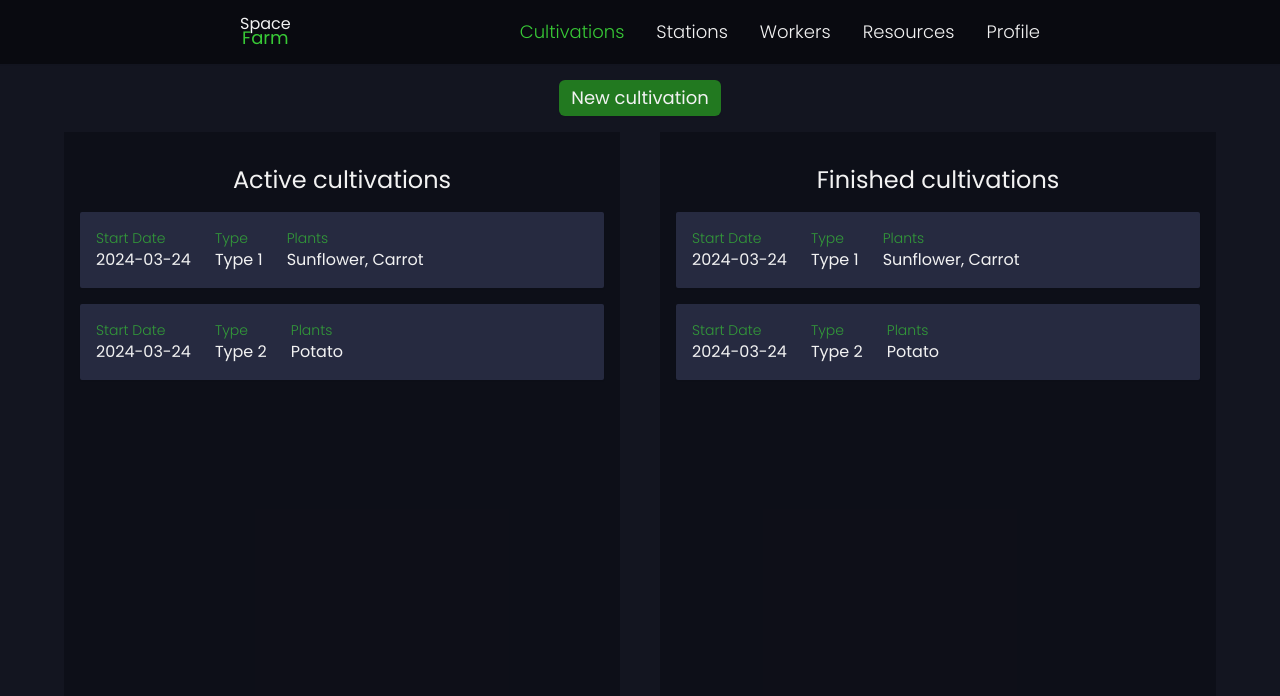
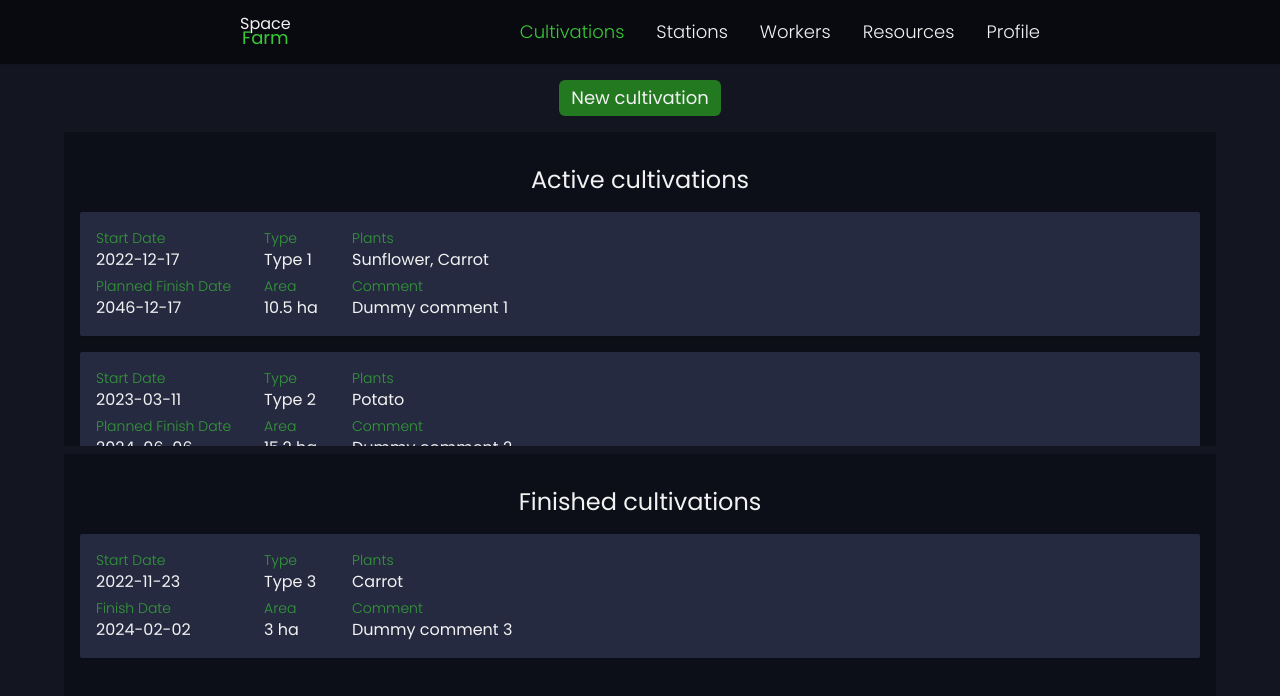
Before and after one commit to Fijalkowskim/Space-Farm-Managment-System, a React (Create React App) app in the folder frontend/: page / in a window 1280 px wide. Both pictures are taken after typing "Sample", "Sample123" into the empty fields and a click on the button "Login". Shown: the top 696 px of the page. Built offline with nearby package versions, Linux system fonts and the light colour scheme.

Commit message:
Cultivations display

```diff
--- a/frontend/src/components/cultivations/CultivationCard.jsx
+++ b/frontend/src/components/cultivations/CultivationCard.jsx
@@ -2,20 +2,49 @@ import React from "react";
 import { format } from "date-fns";
 import CultivationCardAttribute from "./CultivationCardAttribute";
 function CultivationCard({ cultivationData }) {
+  const finished = cultivationData.realFinishDate !== undefined;
   if (cultivationData === null) return;
   return (
-    <button className="flex flex-row items-center justify-start gap-6 p-4 text-text-50 bg-background-800 hover:bg-background-800/80 transition-colors rounded-sm shadow-sm w-full max-w-3xl text-base">
+    <button className="flex flex-col items-center justify-center gap-1 p-4 text-text-50 bg-background-800 hover:bg-background-800/80 transition-colors rounded-sm shadow-sm w-full text-base">
+      <div className="flex flex-row md:flex-nowrap flex-wrap items-center justify-start gap-6 w-full">
         <CultivationCardAttribute
+          className="w-36"
           label="Start date"
           value={format(cultivationData.startDate, "yyyy-MM-dd")}
         />
-      <CultivationCardAttribute label="Type" value={cultivationData.type} />
+        <CultivationCardAttribute
+          label="Type"
+          value={cultivationData.type}
+          className="w-16"
+        />
         <CultivationCardAttribute
           label="Plants"
           value={cultivationData.plants.map(
             (plant, idx) => `${idx !== 0 ? `, ` : ``}${plant}`
           )}
         />
+      </div>
+      <div className="flex flex-row md:flex-nowrap flex-wrap items-center justify-start gap-6 w-full">
+        <CultivationCardAttribute
+          className="w-36"
+          label={finished ? "Finish date" : "Planned finish date"}
+          value={format(
+            finished
+              ? cultivationData.realFinishDate
+              : cultivationData.plannedFinishDate,
+            "yyyy-MM-dd"
+          )}
+        />
+        <CultivationCardAttribute
+          label="Area"
+          value={`${cultivationData.area} ha`}
+          className="w-16"
+        />
+        <CultivationCardAttribute
+          label="Comment"
+          value={cultivationData.comment ?? "-"}
+        />
+      </div>
     </button>
   );
 }
--- a/frontend/src/components/cultivations/CultivationCardAttribute.jsx
+++ b/frontend/src/components/cultivations/CultivationCardAttribute.jsx
@@ -1,8 +1,14 @@
 import React from "react";
+import { cn } from "../../helpers/helpers";
 
-function CultivationCardAttribute({ label, value }) {
+function CultivationCardAttribute({ label, value, className }) {
   return (
-    <div className="flex flex-col items-start justify-center truncate">
+    <div
+      className={cn(
+        "flex flex-col items-start justify-center truncate",
+        className
+      )}
+    >
       <h1 className="text-sm  font-light capitalize text-primary-500 opacity-70">
         {label}
       </h1>
--- a/frontend/src/components/profile/AssignedCultivationsSection.jsx
+++ b/frontend/src/components/profile/AssignedCultivationsSection.jsx
@@ -7,7 +7,7 @@ function AssignedCultivationsSection() {
   return (
     <CultivationDisplay
       className={
-        "max-w-6xl rounded-md shadow-md items-start text-3xl max-h-[40rem] pt-2"
+        "w-full rounded-md shadow-md items-start text-3xl max-h-[40rem] pt-2"
       }
       header="Assiged cultivations"
       cultivations={getAssignedCultivations()}
--- a/frontend/src/components/profile/ProfileAttribute.jsx
+++ b/frontend/src/components/profile/ProfileAttribute.jsx
@@ -3,7 +3,7 @@ import React from "react";
 function ProfileAttribute({ label, value }) {
   return (
     <div className="flex flex-col items-start justify-center">
-      <h2 className="text-text-50/50 text-sm">{label}</h2>
+      <h2 className="text-primary-600/80 text-sm">{label}</h2>
       <p className="text-xl">{value}</p>
     </div>
   );
--- a/frontend/src/components/profile/YourProfileSection.jsx
+++ b/frontend/src/components/profile/YourProfileSection.jsx
@@ -8,7 +8,7 @@ function YourProfileSection() {
     return <div></div>;
   }
   return (
-    <div className="w-full flex-wrap max-w-6xl bg-background-950/50 p-4 rounded-md shadow-md text-text-50 flex flex-col items-center justify-center gap-3">
+    <div className="w-full flex-wrap bg-background-950/50 p-4 rounded-md shadow-md text-text-50 flex flex-col items-center justify-center gap-3">
       <div className="w-full flex items-center md:justify-between justify-center gap-3 md:gap-0 flex-row flex-wrap">
         <h1 className="text-4xl">Your profile</h1>
         <div>
--- a/frontend/src/context/UserContext.jsx
+++ b/frontend/src/context/UserContext.jsx
@@ -20,7 +20,7 @@ export function UserContextProvider({ children }) {
     setIsLoggedIn(false);
   };
   const getAssignedCultivations = () => {
-    if (!userData) return null;
+    if (!userData) return [];
     return exampleCultivations;
   };
   return (
--- a/frontend/src/exampleData/ExampleCultivations.js
+++ b/frontend/src/exampleData/ExampleCultivations.js
@@ -2,30 +2,46 @@ import { Cultivation } from "../models/Cultivation";
 export const exampleCultivations = [
   new Cultivation(
     1,
-    new Date(),
+    new Date("2022-12-17T00:00:00"),
     "Type 1",
     [], // Harvests
     ["Sunflower", "Carrot"], // Plants
     [], // Stages
     [], // Stations
     10.5,
-    new Date(),
-    new Date(),
+    new Date("2046-12-17T00:00:00"),
+    undefined,
     [], // Responsible workers
     "Dummy comment 1"
   ),
   new Cultivation(
     2,
-    new Date(),
+    new Date("2023-03-11T00:00:00"),
     "Type 2",
     [], // Harvests
     ["Potato"], // Plants
     [], // Stages
     [], // Stations
     15.2,
-    new Date(),
-    new Date(),
+    new Date("2024-06-06T00:00:00"),
+    undefined,
     [], // Responsible workers
     "Dummy comment 2"
   ),
 ];
+export const exampleFinishedCultivations = [
+  new Cultivation(
+    1,
+    new Date("2022-11-23T00:00:00"),
+    "Type 3",
+    [], // Harvests
+    ["Carrot"], // Plants
+    [], // Stages
+    [], // Stations
+    3,
+    new Date("2024-02-02T00:00:00"),
+    new Date("2024-02-02T00:00:00"),
+    [], // Responsible workers
+    "Dummy comment 3"
+  ),
+];
--- a/frontend/src/pages/Cultivations.jsx
+++ b/frontend/src/pages/Cultivations.jsx
@@ -1,7 +1,10 @@
 import React from "react";
 import PageWrapper from "./PageWrapper";
 import CultivationsDisplay from "../components/cultivations/CultivationsDisplay";
-import { exampleCultivations } from "../exampleData/ExampleCultivations";
+import {
+  exampleCultivations,
+  exampleFinishedCultivations,
+} from "../exampleData/ExampleCultivations";
 import CustomButton from "../components/general/CustomButton";
 function Cultivations() {
   return (
@@ -10,14 +13,14 @@ function Cultivations() {
       className="max-h-[90vh] h-screen min-h-0 overflow-hidden flex flex-col items-center justify-start gap-4 p-4"
     >
       <CustomButton className="text-lg">New cultivation</CustomButton>
-      <div className="flex flex-row gap-10 items-start justify-center w-full max-w-6xl h-full">
+      <div className="flex flex-col gap-2 items-start justify-center w-full max-w-6xl h-full">
         <CultivationsDisplay
           header="Active cultivations"
           cultivations={exampleCultivations}
         />
         <CultivationsDisplay
           header="Finished cultivations"
-          cultivations={exampleCultivations}
+          cultivations={exampleFinishedCultivations}
         />
       </div>
     </PageWrapper>
--- a/frontend/src/pages/Profile.jsx
+++ b/frontend/src/pages/Profile.jsx
@@ -6,14 +6,11 @@ import AssignedCultivationsSection from "../components/profile/AssignedCultivati
 
 function Profile() {
   return (
-    <PageWrapper
-      secured={true}
-      className={
-        "flex items-center justify-start flex-col gap-8 min-h-0 h-[90vh] overflow-hidden"
-      }
-    >
-      <YourProfileSection />
-      <AssignedCultivationsSection />
+    <PageWrapper secured={true} className={"overflow-hidden h-[90vh] min-h-0"}>
+      <div className="w-full max-w-4xl flex items-center justify-start flex-col gap-8 h-full">
+        <YourProfileSection />
+        <AssignedCultivationsSection />
+      </div>
     </PageWrapper>
   );
 }
```
Lines whose indentation alone changed are shown as unchanged.
